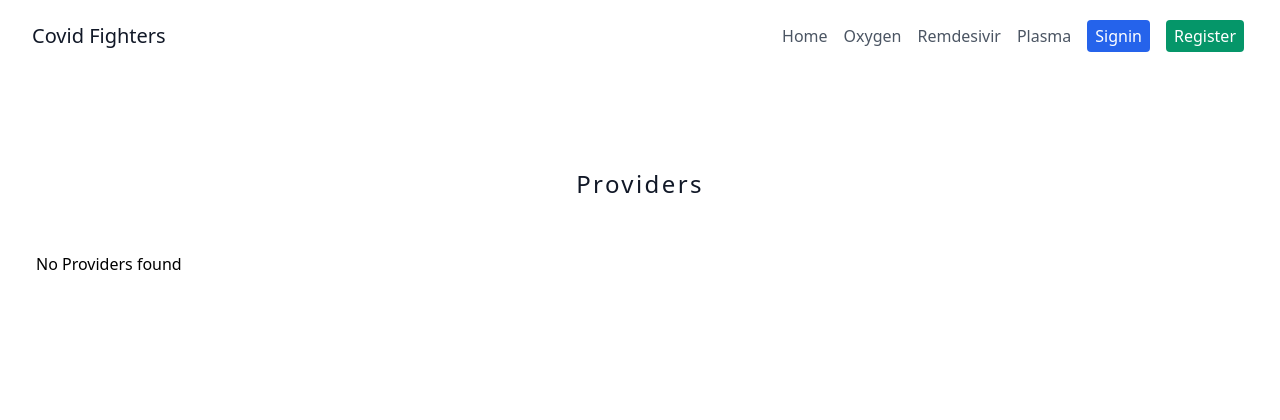
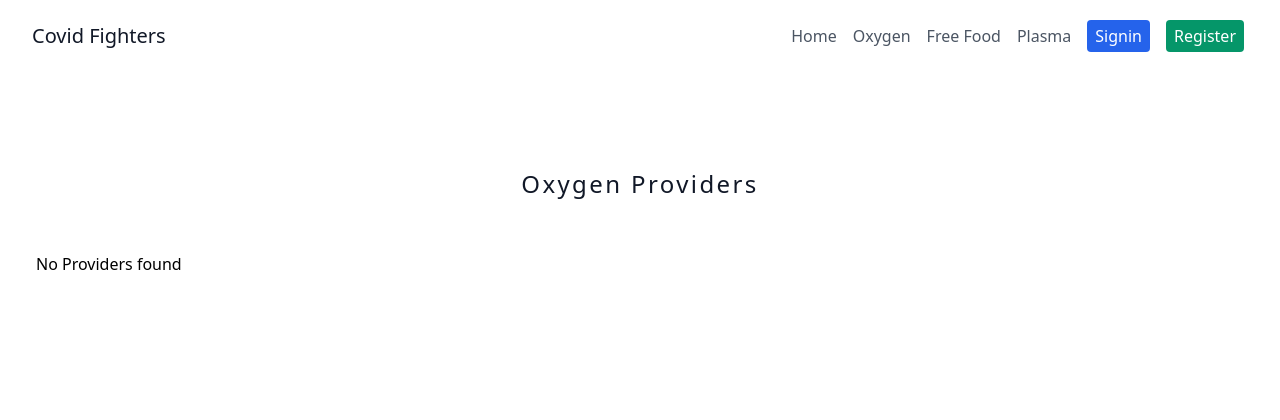
Before and after one commit to TANMAY007100/covid-helpers, a Django app: page /oxygen in a window 1280 px wide. Shown: the top 420 px of the page. Run offline with Django 3.2, Linux system fonts and the light colour scheme; data that the repository does not hold is empty; parts of the project's set-up code (start-up, migrations or seed data) failed here and were passed over; some libraries are stand-ins or nearby versions.

Commit message:
[UPDATED] All Page templates - Renamed Remdesivir to Free Food to prevent conflict.

```diff
--- a/main/forms.py
+++ b/main/forms.py
@@ -8,8 +8,8 @@ from .models import User
 
 logger = logging.getLogger('general')
 
-PROVIDER_CHOICES = [('oxygen', 'Oxygen'), ('remdesivir', 'Remdesivir'), ('plasma', 'Plasma')]
-CONSUMER_CHOICES = [('oxygen', 'Oxygen'), ('remdesivir', 'Remdesivir'), ('plasma', 'Plasma')]
+PROVIDER_CHOICES = [('oxygen', 'Oxygen'), ('freefood', 'Free Food'), ('plasma', 'Plasma')]
+CONSUMER_CHOICES = [('oxygen', 'Oxygen'), ('freefood', 'Free Food'), ('plasma', 'Plasma')]
 
 phone_number_regex = '\d{10}'
 
--- a/main/templates/email_templates/users_info_template.html
+++ b/main/templates/email_templates/users_info_template.html
@@ -30,7 +30,7 @@
             <th>Name</th>
             <th>Phone No</th>
             <th>Oxygen</th>
-            <th>Remdesivir</th>
+            <th>Free Food</th>
             <th>Plasma</th>
             <th>Location</th>
         </tr>
--- a/main/templates/email_templates/users_info_template.txt
+++ b/main/templates/email_templates/users_info_template.txt
@@ -13,7 +13,7 @@ Phone No: +91{{eu.phone_no}}
 Resources:
 
 Oxygen: {%if eu.oxygen%}Yes{%else%}No{%endif%}
-Remdesivir: {%if eu.remdesivir%}Yes{%else%}No{%endif%}
+Free Food: {%if eu.remdesivir%}Yes{%else%}No{%endif%}
 Plasma: {%if eu.plasma%}Yes{%else%}No{%endif%}
 
 Check Location: https://www.google.com/maps/search/?api=1&query={{eu.location.0.lat}},{{eu.location.0.lon}}
--- a/main/templates/home.html
+++ b/main/templates/home.html
@@ -12,7 +12,7 @@
 {% endif %}
 <div class="flex flex-col w-full mb-5 text-center">
     <h1 class="text-2xl font-bold">About</h1>
-    <p class="text-xl">We all know about the current situation, people are searching for <strong>Oxygen, Remdesivir injections and Plasma donors.</strong> We understood that it is our responsibility to help each other in this critical times. So, to help people we have come to build a website as a solution, it requires your GPS location only as a input and it gives us the supplier contacts if registered as per your location. One more advantage of this site is, people don't have to go outside of house registered suppliers contact information you will get immediately.</p>
+    <p class="text-xl">We all know about the current situation, people are searching for <strong>Oxygen, Free Food and Plasma donors.</strong> We understood that it is our responsibility to help each other in this critical times. So, to help people we have come to build a website as a solution, it requires your GPS location only as a input and it gives us the supplier contacts if registered as per your location. One more advantage of this site is, people don't have to go outside of house registered suppliers contact information you will get immediately.</p>
 </div>
 <div class="flex flex-col w-full mb-5 text-center">
     <h1 class="text-2xl font-medium tracking-widest text-gray-900 title-font">{{result_title}}</h1>
--- a/main/templates/oxygen.html
+++ b/main/templates/oxygen.html
@@ -2,7 +2,7 @@
 {%block page_title%}Oxygen{%endblock%}
 {% block page_content %}
 <div class="flex flex-col w-full mb-5 text-center">
-    <h1 class="mb-4 text-2xl font-medium tracking-widest text-gray-900 title-font">{{ result_title }}</h1>
+    <h1 class="mb-4 text-2xl font-medium tracking-widest text-gray-900 title-font">Oxygen {{result_title}}</h1>
 </div>
 <div class="flex flex-wrap justify-center md:justify-start md:flex-row">
     {% for eu in users %}
@@ -24,7 +24,7 @@
             <p class="font-bold">Resource</p>
             <p>Oxygen{% if eu.oxygen%}<i class="ml-2 text-green-500 fas fa-check"></i>{%else%}<i
                     class="ml-2 text-red-500 fas fa-times"></i>{%endif%}</p>
-            <p>Remdesivir{% if eu.remdesivir%}<i class="ml-2 text-green-500 fas fa-check"></i>{%else%}<i
+            <p>Free Food{% if eu.remdesivir%}<i class="ml-2 text-green-500 fas fa-check"></i>{%else%}<i
                     class="ml-2 text-red-500 fas fa-times"></i>{%endif%}</p>
             <p>Plasma{% if eu.plasma%}<i class="ml-2 text-green-500 fas fa-check"></i>{%else%}<i
                     class="ml-2 text-red-500 fas fa-times"></i>{%endif%}</p>
--- a/main/templates/plasma.html
+++ b/main/templates/plasma.html
@@ -2,7 +2,7 @@
 {%block page_title%}Plasma{%endblock%}
 {% block page_content %}
 <div class="flex flex-col w-full mb-5 text-center">
-    <h1 class="mb-4 text-2xl font-medium tracking-widest text-gray-900 title-font">{{ result_title }}</h1>
+    <h1 class="mb-4 text-2xl font-medium tracking-widest text-gray-900 title-font">Plasma {{result_title}}</h1>
 </div>
 <div class="flex flex-wrap justify-center md:justify-start md:flex-row">
     {% for eu in users %}
@@ -24,7 +24,7 @@
             <p class="font-bold">Resource</p>
             <p>Oxygen{% if eu.oxygen%}<i class="ml-2 text-green-500 fas fa-check"></i>{%else%}<i
                     class="ml-2 text-red-500 fas fa-times"></i>{%endif%}</p>
-            <p>Remdesivir{% if eu.remdesivir%}<i class="ml-2 text-green-500 fas fa-check"></i>{%else%}<i
+            <p>Free Food{% if eu.remdesivir%}<i class="ml-2 text-green-500 fas fa-check"></i>{%else%}<i
                     class="ml-2 text-red-500 fas fa-times"></i>{%endif%}</p>
             <p>Plasma{% if eu.plasma%}<i class="ml-2 text-green-500 fas fa-check"></i>{%else%}<i
                     class="ml-2 text-red-500 fas fa-times"></i>{%endif%}</p>
--- a/main/urls.py
+++ b/main/urls.py
@@ -6,7 +6,7 @@ from .views import home, register, Login, profile, oxygen, remdesivir, plasma, t
 urlpatterns = [
     path('', home, name='home'),
     path('oxygen', oxygen, name='oxygen'),
-    path('remdesivir', remdesivir, name='remdesivir'),
+    path('free-food', remdesivir, name='free-food'),
     path('plasma', plasma, name='plasma'),
     path('register', register, name='register'),
     path('login', Login.as_view(), name='login'),
--- a/main/views.py
+++ b/main/views.py
@@ -117,7 +117,7 @@ def register(request):
                 if "oxygen" in provider_type:
                     oxygen = True
 
-                if "remdesivir" in provider_type:
+                if "freefood" in provider_type:
                     remdesivir = True
 
                 if "plasma" in provider_type:
@@ -129,7 +129,7 @@ def register(request):
                 if "oxygen" in consumer_type:
                     oxygen = True
 
-                if "remdesivir" in consumer_type:
+                if "freefood" in consumer_type:
                     remdesivir = True
 
                 if "plasma" in consumer_type:
@@ -252,7 +252,7 @@ def profile(request):
                 if "oxygen" in provider_type:
                     oxygen = True
 
-                if "remdesivir" in provider_type:
+                if "freefood" in provider_type:
                     remdesivir = True
 
                 if "plasma" in provider_type:
@@ -264,7 +264,7 @@ def profile(request):
                 if "oxygen" in consumer_type:
                     oxygen = True
 
-                if "remdesivir" in consumer_type:
+                if "freefood" in consumer_type:
                     remdesivir = True
 
                 if "plasma" in consumer_type:
--- a/templates/navbar.html
+++ b/templates/navbar.html
@@ -6,7 +6,7 @@
         <nav class="flex flex-wrap items-center justify-center text-base md:ml-auto">
             <a href="/" class="mr-4 hover:text-gray-900">Home</a>
             <a href="/oxygen" class="mr-4 hover:text-gray-900">Oxygen</a>
-            <a href="/remdesivir" class="mr-4 hover:text-gray-900">Remdesivir</a>
+            <a href="/free-food" class="mr-4 hover:text-gray-900">Free Food</a>
             <a href="/plasma" class="mr-4 hover:text-gray-900">Plasma</a>
             {% if user.is_authenticated %}
             <a href="/profile" class="px-2 py-1 mr-4 text-white bg-green-600 rounded hover:text-gray-900">Settings</a>
```
Also changed, not shown: main/templates/login.html (+8 -8 lines), main/templates/profile_page.html (+1 -6 lines), main/templates/remdesivir.html (+4 -4 lines).
